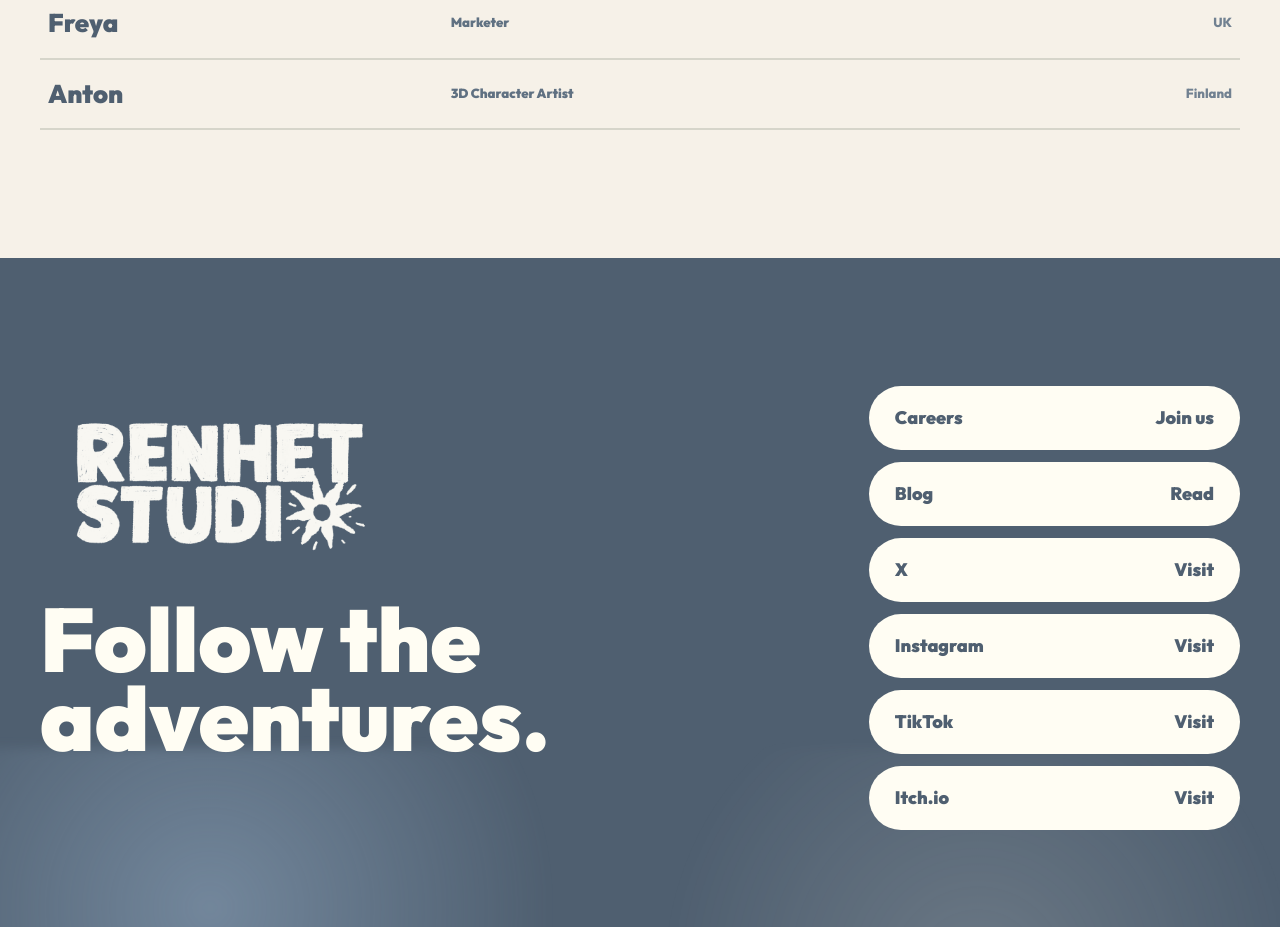
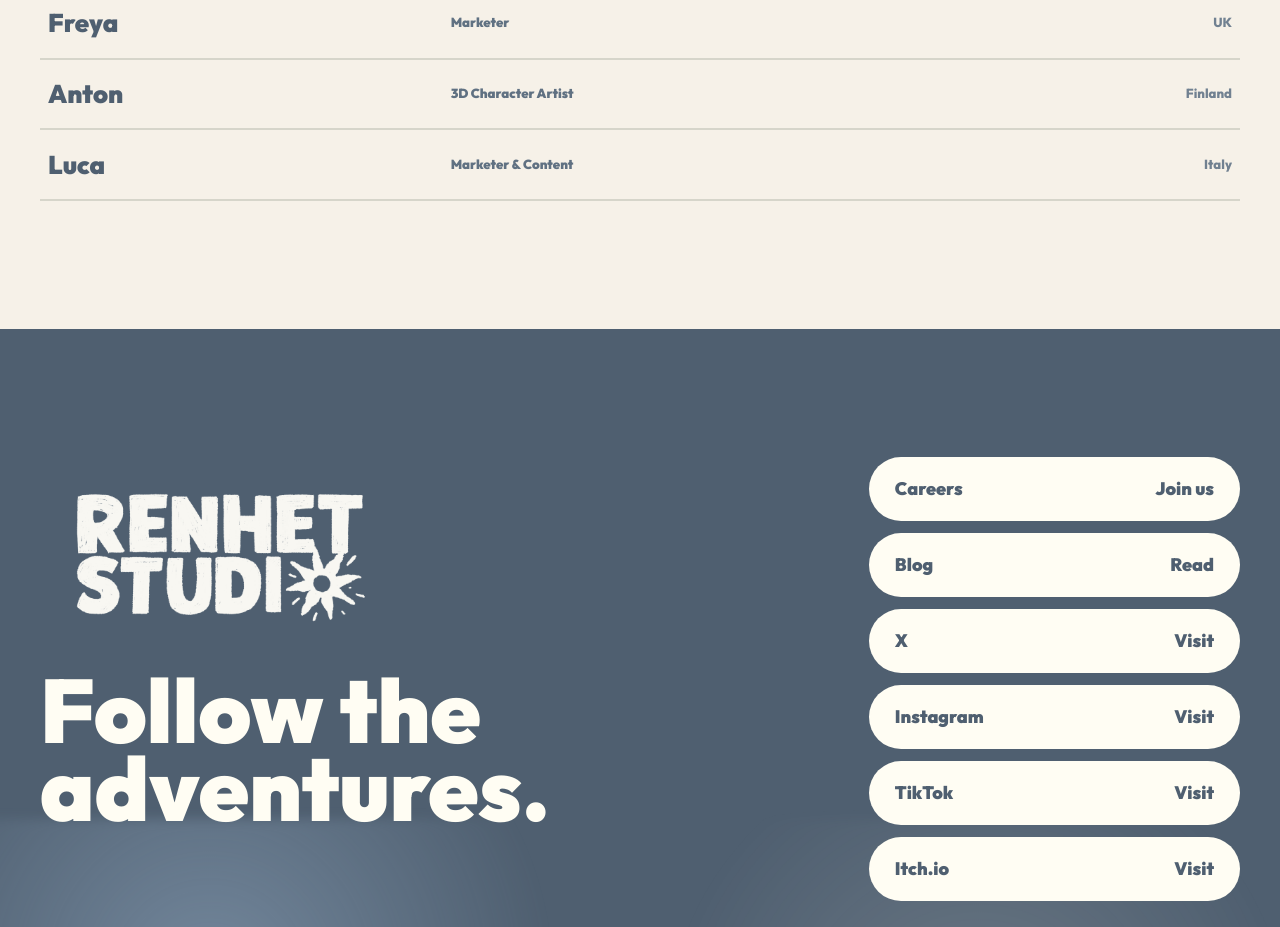
Before and after one commit to RenhetStudio/renhet-studio-web, a Next.js app: page / in a window 1280 px wide. Shown: the part 2140-3067 px from the top of the page. Built offline with nearby package versions, Linux system fonts and the light colour scheme; no server answers.

Commit message:
feat: add luca

```diff
--- a/src/app/page.tsx
+++ b/src/app/page.tsx
@@ -43,6 +43,12 @@
     name: "Anton",
     role: "3D Character Artist",
     country: "Finland",
+  },
+  {
+    name: "Luca",
+    role: "Marketer & Content",
+    country: "Italy",
+    href: "https://drive.google.com/file/d/1heCc9AVpGwAMI5p9Fi_N91vu-Nn-2FFq/view?usp=drivesdk",
   },
 ];
 
```
